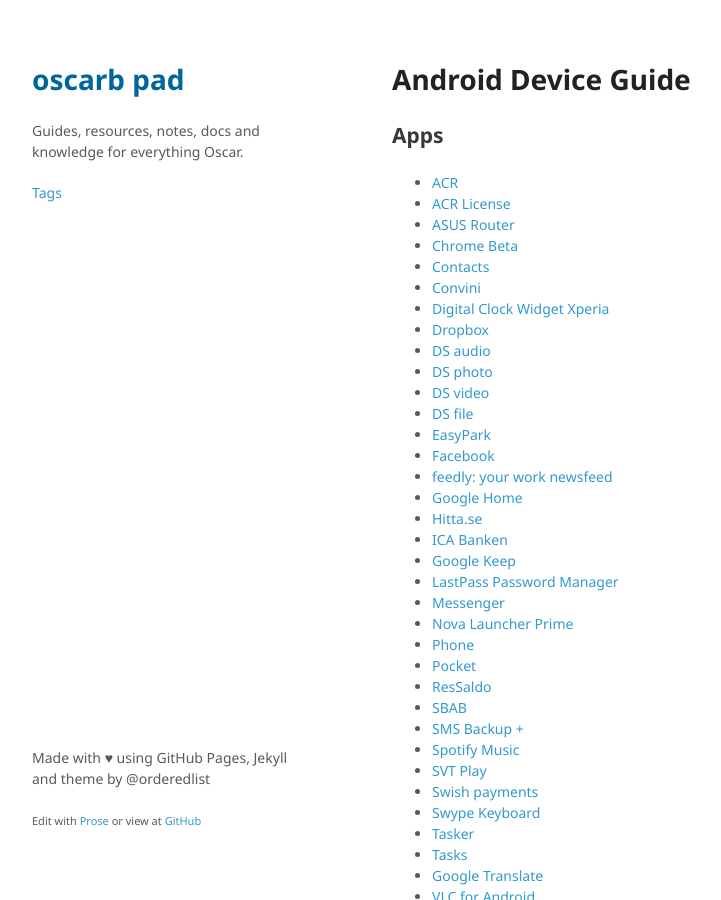
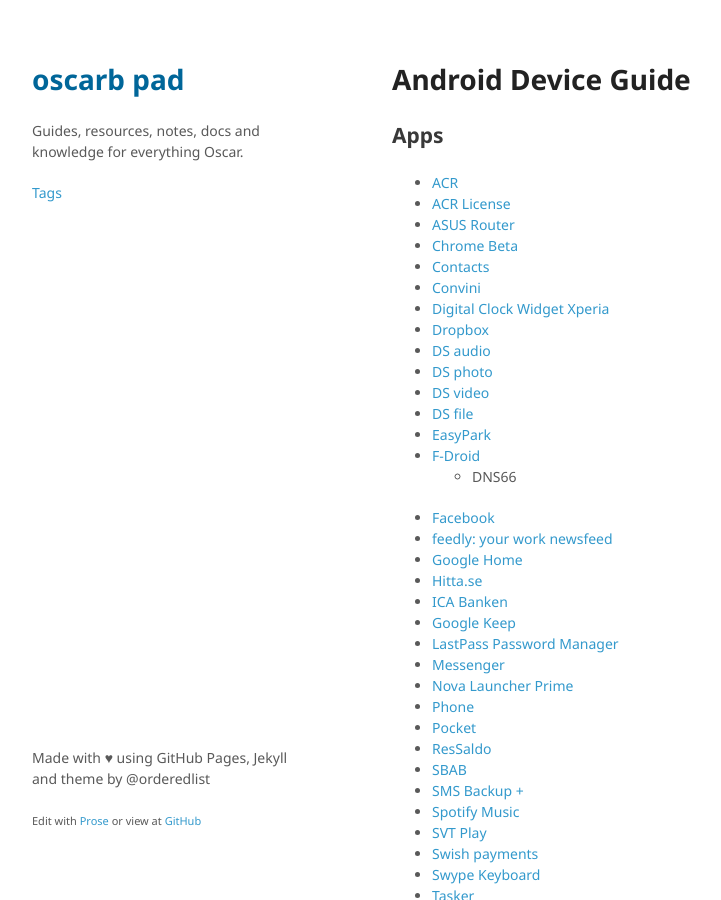
Before and after one commit to oscarb/pad, a Jekyll site: the page built from _docs/android-device-guide.md, in a window 1280 px wide and 900 px high. Shown: the whole window, without its empty margins (128-849 px from the left). Built offline with Jekyll 4.4.1, drawn with Linux system fonts in a browser that asks for light colours; some web fonts are replaced.

Commit message:
Update android-device-guide.md

```diff
--- a/_docs/android-device-guide.md
+++ b/_docs/android-device-guide.md
@@ -24,6 +24,8 @@ published: true
 * [DS video](https://play.google.com/store/apps/details?id=com.synology.dsvideo)
 * [DS file](https://play.google.com/store/apps/details?id=com.synology.DSfile)
 * [EasyPark](https://play.google.com/store/apps/details?id=net.easypark.android)
+* [F-Droid](https://f-droid.org/en/)
+  * DNS66
 * [Facebook](https://play.google.com/store/apps/details?id=com.facebook.katana)
 * [feedly: your work newsfeed](https://play.google.com/store/apps/details?id=com.devhd.feedly)
 * [Google Home](https://play.google.com/store/apps/details?id=com.google.android.apps.chromecast.app)
```
